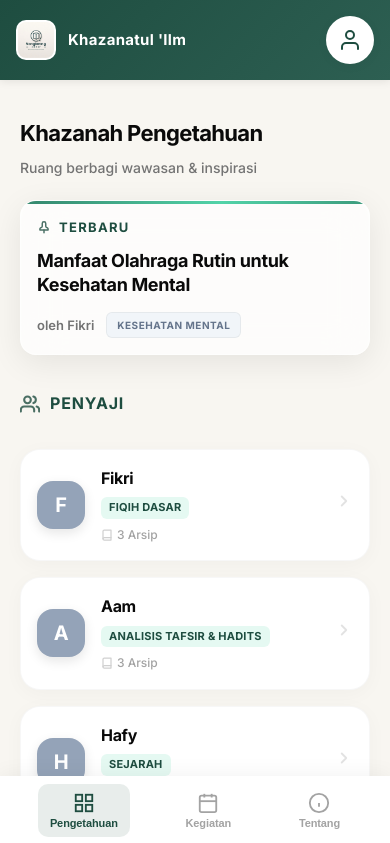
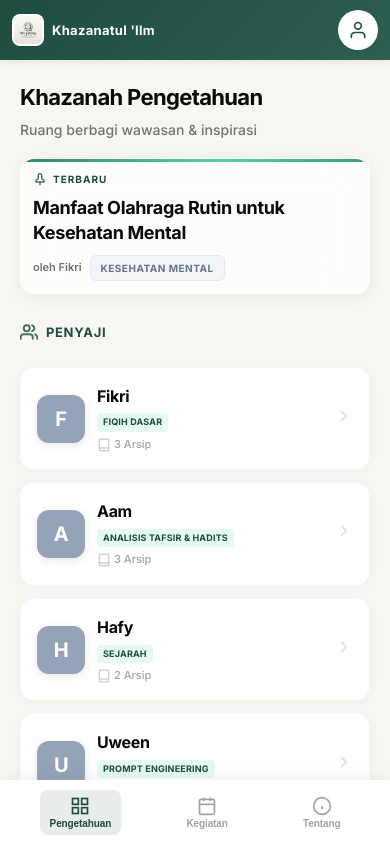
Before and after one commit to xiherzizi-byte/NS, a website: page index.html in a window 390 px wide. Shown: the top 843 px of the page. Drawn offline with nearby package versions, Linux system fonts and the light colour scheme; no server answers.

Commit message:
Improve mobile responsiveness across all pages - smaller typography, compact spacing, optimized for mobile devices

```diff
--- a/styles.css
+++ b/styles.css
@@ -26,24 +26,24 @@
     --text-light: #a3a3a3;
     /* Light gray */
 
-    /* Mobile-First Typography - Smaller sizes for mobile */
+    /* Mobile-First Typography - Optimized for mobile */
     --font: 'Inter', -apple-system, sans-serif;
-    --text-xl: 26px;
-    --text-lg: 18px;
-    --text-md: 16px;
-    --text-base: 15px;
-    --text-sm: 13px;
+    --text-xl: 20px;
+    --text-lg: 16px;
+    --text-md: 14px;
+    --text-base: 13px;
+    --text-sm: 12px;
 
     /* Compact Mobile Spacing */
-    --gap: 14px;
-    --gap-lg: 20px;
-    --pad: 16px;
-    --pad-lg: 24px;
+    --gap: 12px;
+    --gap-lg: 16px;
+    --pad: 12px;
+    --pad-lg: 16px;
 
     /* Modern Elements */
-    --radius: 16px;
-    --shadow: 0 2px 12px rgba(0, 0, 0, 0.04);
-    --nav-height: 68px;
+    --radius: 14px;
+    --shadow: 0 2px 8px rgba(0, 0, 0, 0.04);
+    --nav-height: 64px;
 }
 
 * {
@@ -73,8 +73,8 @@ body {
 
 .main {
     flex: 1;
-    padding-top: 24px;
-    padding-bottom: 100px;
+    padding-top: 16px;
+    padding-bottom: 80px;
     background: var(--bg);
 }
 
@@ -83,7 +83,7 @@ body {
    ========================================== */
 .header {
     background: linear-gradient(135deg, var(--primary), var(--primary-light));
-    padding: 16px 0;
+    padding: 10px 0;
     box-shadow: 0 2px 8px rgba(0, 0, 0, 0.08);
     position: sticky;
     top: 0;
@@ -103,29 +103,29 @@ body {
 .logo-container {
     display: flex;
     align-items: center;
-    gap: 12px;
+    gap: 8px;
 }
 
 .ns-logo-img {
-    width: 40px;
-    height: 40px;
+    width: 32px;
+    height: 32px;
     object-fit: contain;
-    border-radius: 10px;
+    border-radius: 8px;
     background: white;
     /* Give it a clean white base if it's not transparent */
     padding: 2px;
 }
 
 .app-name {
-    font-size: 15px;
+    font-size: 13px;
     font-weight: 700;
     color: white;
     letter-spacing: 0.3px;
 }
 
 .btn-login {
-    width: 48px;
-    height: 48px;
+    width: 40px;
+    height: 40px;
     border-radius: 100px;
     background: white;
     border: none;
@@ -136,6 +136,11 @@ body {
     box-shadow: var(--shadow);
     cursor: pointer;
     transition: transform 0.2s;
+}
+
+.btn-login svg {
+    width: 20px;
+    height: 20px;
 }
 
 .btn-login:active {
@@ -173,19 +178,19 @@ body {
 /* Modern Page Header */
 .page-header {
     margin-bottom: var(--gap-lg);
-    padding-top: 12px;
+    padding-top: 4px;
 }
 
 .page-title {
     font-size: var(--text-lg);
     font-weight: 700;
     color: var(--text);
-    margin: 0 0 6px 0;
+    margin: 0 0 4px 0;
     letter-spacing: -0.03em;
 }
 
 .page-subtitle {
-    font-size: var(--text-base);
+    font-size: var(--text-sm);
     color: var(--text-secondary);
     margin: 0;
     font-weight: 500;
@@ -204,9 +209,9 @@ body {
     backdrop-filter: blur(20px);
     -webkit-backdrop-filter: blur(20px);
     border-radius: var(--radius);
-    padding: var(--pad-lg);
+    padding: var(--pad);
     box-shadow:
-        0 8px 32px rgba(0, 0, 0, 0.08),
+        0 4px 16px rgba(0, 0, 0, 0.06),
         inset 0 1px 1px rgba(255, 255, 255, 0.9);
     border: 1px solid rgba(255, 255, 255, 0.5);
     position: relative;
@@ -238,15 +243,20 @@ body {
 }
 
 .featured-label {
-    font-size: var(--text-sm);
+    font-size: 10px;
     font-weight: 700;
     text-transform: uppercase;
     letter-spacing: 0.1em;
     color: var(--primary);
-    margin-bottom: 12px;
-    display: flex;
-    align-items: center;
-    gap: 8px;
+    margin-bottom: 8px;
+    display: flex;
+    align-items: center;
+    gap: 6px;
+}
+
+.featured-label svg {
+    width: 14px;
+    height: 14px;
 }
 
 .featured-label svg {
@@ -254,23 +264,23 @@ body {
 }
 
 .featured-title {
-    font-size: var(--text-lg);
+    font-size: var(--text-md);
     font-weight: 700;
-    line-height: 1.3;
+    line-height: 1.4;
     letter-spacing: -0.02em;
-    margin: 0 0 16px 0;
+    margin: 0 0 10px 0;
     color: var(--text);
 }
 
 .featured-meta {
     display: flex;
     align-items: center;
-    gap: 12px;
+    gap: 8px;
     flex-wrap: wrap;
 }
 
 .featured-presenter {
-    font-size: var(--text-sm);
+    font-size: 11px;
     font-weight: 600;
     color: var(--text-secondary);
 }
@@ -278,15 +288,15 @@ body {
 
 /* Section Header */
 .section-header {
-    margin: var(--gap-lg) 0 16px 0;
-    display: flex;
-    align-items: center;
-    gap: 10px;
+    margin: var(--gap-lg) 0 12px 0;
+    display: flex;
+    align-items: center;
+    gap: 8px;
     color: var(--primary);
 }
 
 .section-header h3 {
-    font-size: 16px;
+    font-size: 13px;
     font-weight: 800;
     margin: 0;
     letter-spacing: -0.01em;
@@ -295,6 +305,11 @@ body {
 }
 
 .section-header svg {
+    width: 18px;
+    height: 18px;
+}
+
+.section-header svg {
     opacity: 0.8;
 }
 
@@ -302,7 +317,7 @@ body {
 .presenters-list {
     display: grid;
     grid-template-columns: 1fr;
-    gap: 16px;
+    gap: 12px;
 }
 
 @media (min-width: 768px) {
@@ -314,11 +329,11 @@ body {
 .presenter-item {
     display: flex;
     align-items: center;
-    gap: 16px;
+    gap: 12px;
     background: var(--white);
-    padding: 20px;
-    border-radius: 20px;
-    box-shadow: 0 4px 20px rgba(0, 0, 0, 0.03);
+    padding: 14px;
+    border-radius: 14px;
+    box-shadow: 0 2px 12px rgba(0, 0, 0, 0.03);
     cursor: pointer;
     transition: all 0.3s cubic-bezier(0.4, 0, 0.2, 1);
     border: 1px solid rgba(0, 0, 0, 0.03);
@@ -331,18 +346,18 @@ body {
 }
 
 .presenter-item-avatar {
-    width: 56px;
-    height: 56px;
-    border-radius: 16px;
+    width: 44px;
+    height: 44px;
+    border-radius: 12px;
     display: flex;
     align-items: center;
     justify-content: center;
-    font-size: 22px;
+    font-size: 18px;
     font-weight: 800;
     color: white;
     flex-shrink: 0;
     letter-spacing: -0.02em;
-    box-shadow: 0 4px 12px rgba(0, 0, 0, 0.1);
+    box-shadow: 0 2px 8px rgba(0, 0, 0, 0.1);
 }
 
 .presenter-item-info {
@@ -350,25 +365,25 @@ body {
 }
 
 .presenter-item-name {
-    font-size: 17px;
+    font-size: 14px;
     font-weight: 700;
     color: var(--text);
-    margin: 0 0 6px 0;
+    margin: 0 0 4px 0;
     letter-spacing: -0.02em;
 }
 
 .presenter-meta-group {
     display: flex;
     flex-direction: column;
-    gap: 6px;
+    gap: 4px;
 }
 
 .presenter-role-tag {
-    font-size: 11px;
+    font-size: 9px;
     color: var(--primary);
     background: rgba(82, 211, 168, 0.15);
-    padding: 2px 8px;
-    border-radius: 6px;
+    padding: 2px 6px;
+    border-radius: 4px;
     font-weight: 700;
     width: fit-content;
     text-transform: uppercase;
@@ -376,12 +391,17 @@ body {
 }
 
 .presenter-material-badge {
-    font-size: 12px;
+    font-size: 11px;
     color: var(--text-light);
     font-weight: 500;
     display: flex;
     align-items: center;
-    gap: 4px;
+    gap: 3px;
+}
+
+.presenter-material-badge svg {
+    width: 14px;
+    height: 14px;
 }
 
 .presenter-material-badge svg {
@@ -404,19 +424,24 @@ body {
 .btn-back {
     display: inline-flex;
     align-items: center;
-    gap: 8px;
-    padding: 10px 18px;
+    gap: 6px;
+    padding: 8px 14px;
     background: white;
     border: 1px solid rgba(0, 0, 0, 0.08);
     border-radius: 100px;
     color: var(--text-secondary);
-    font-size: var(--text-sm);
+    font-size: 12px;
     font-weight: 600;
     font-family: var(--font);
     cursor: pointer;
-    margin-bottom: var(--gap-lg);
+    margin-bottom: var(--gap);
     transition: all 0.2s;
     box-shadow: var(--shadow);
+}
+
+.btn-back svg {
+    width: 18px;
+    height: 18px;
 }
 
 .btn-back:active {
@@ -431,21 +456,21 @@ body {
 .presenter-header-content {
     display: flex;
     align-items: center;
-    gap: 20px;
+    gap: 14px;
     background: white;
-    padding: var(--pad-lg);
+    padding: var(--pad);
     border-radius: var(--radius);
     box-shadow: var(--shadow);
 }
 
 .presenter-avatar-large {
-    width: 80px;
-    height: 80px;
-    border-radius: 20px;
+    width: 64px;
+    height: 64px;
+    border-radius: 16px;
     display: flex;
     align-items: center;
     justify-content: center;
-    font-size: 36px;
+    font-size: 28px;
     font-weight: 700;
     color: white;
     flex-shrink: 0;
@@ -454,26 +479,26 @@ body {
 }
 
 .presenter-name-large {
-    font-size: var(--text-xl);
+    font-size: var(--text-lg);
     font-weight: 700;
     color: var(--text);
-    margin: 0 0 8px 0;
+    margin: 0 0 6px 0;
     letter-spacing: -0.03em;
 }
 
 .presenter-role-large {
     display: inline-flex;
-    padding: 6px 14px;
+    padding: 4px 10px;
     border-radius: 100px;
-    font-size: var(--text-sm);
+    font-size: 11px;
     font-weight: 600;
     background: linear-gradient(135deg, var(--accent), #3fb890);
     color: white;
-    margin: 0 0 8px 0;
+    margin: 0 0 6px 0;
 }
 
 .presenter-materials-count {
-    font-size: var(--text-md);
+    font-size: var(--text-sm);
     color: var(--text-secondary);
     margin: 0;
     font-weight: 500;
@@ -540,7 +565,7 @@ body {
 .schedule-item {
     background: var(--white);
     border-radius: var(--radius);
-    padding: var(--pad);
+    padding: 12px;
     box-shadow: var(--shadow);
     position: relative;
     overflow: hidden;
@@ -626,59 +651,59 @@ body {
 }
 
 .s-date {
-    font-size: 13px;
+    font-size: 12px;
     color: var(--accent);
     font-weight: 700;
 }
 
 .s-time {
+    font-size: 11px;
+    color: var(--text-secondary);
+    font-weight: 500;
+}
+
+.schedule-title {
+    font-size: 15px;
+    font-weight: 800;
+    color: var(--text);
+    margin: 4px 0 10px 0;
+    letter-spacing: -0.02em;
+    line-height: 1.3;
+}
+
+.schedule-info-group {
+    display: flex;
+    flex-direction: column;
+    gap: 6px;
+    padding: 10px;
+    background: rgba(0, 0, 0, 0.02);
+    border-radius: 10px;
+    margin-bottom: 4px;
+}
+
+.schedule-meta {
+    display: flex;
+    flex-wrap: wrap;
+    gap: 10px;
+    align-items: center;
+}
+
+.schedule-presenter {
     font-size: 12px;
     color: var(--text-secondary);
-    font-weight: 500;
-}
-
-.schedule-title {
-    font-size: 18px;
-    font-weight: 800;
-    color: var(--text);
-    margin: 4px 0 12px 0;
-    letter-spacing: -0.02em;
-    line-height: 1.25;
-}
-
-.schedule-info-group {
-    display: flex;
-    flex-direction: column;
-    gap: 8px;
-    padding: 12px;
-    background: rgba(0, 0, 0, 0.02);
-    border-radius: 12px;
-    margin-bottom: 4px;
-}
-
-.schedule-meta {
-    display: flex;
-    flex-wrap: wrap;
-    gap: 10px;
-    align-items: center;
-}
-
-.schedule-presenter {
-    font-size: 13px;
-    color: var(--text-secondary);
     font-weight: 600;
     display: flex;
     align-items: center;
-    gap: 6px;
+    gap: 4px;
 }
 
 .schedule-location {
-    font-size: 12px;
+    font-size: 11px;
     font-weight: 500;
     color: var(--text-light);
     display: flex;
     align-items: center;
-    gap: 6px;
+    gap: 4px;
     line-height: 1.4;
 }
 
@@ -686,13 +711,15 @@ body {
 .schedule-location svg {
     opacity: 0.6;
     flex-shrink: 0;
+    width: 14px;
+    height: 14px;
 }
 
 .schedule-type {
     display: inline-flex;
-    padding: 3px 8px;
-    border-radius: 6px;
-    font-size: 11px;
+    padding: 2px 6px;
+    border-radius: 5px;
+    font-size: 9px;
     font-weight: 700;
     background: rgba(30, 77, 64, 0.08);
     color: var(--primary);
@@ -703,10 +730,10 @@ body {
 .schedule-status {
     display: inline-flex;
     align-items: center;
-    gap: 6px;
-    padding: 6px 14px;
+    gap: 4px;
+    padding: 4px 10px;
     border-radius: 100px;
-    font-size: 13px;
+    font-size: 11px;
     font-weight: 600;
     background: rgba(82, 211, 168, 0.1);
     color: var(--accent);
@@ -718,9 +745,9 @@ body {
 }
 
 .schedule-status::before {
-    content: '';
-    width: 6px;
-    height: 6px;
+    content: "";
+    width: 5px;
+    height: 5px;
     border-radius: 50%;
     background: currentColor;
 }
@@ -989,15 +1016,15 @@ body {
     display: flex;
     flex-direction: column;
     align-items: center;
-    gap: 3px;
-    padding: 8px 12px;
+    gap: 2px;
+    padding: 6px 10px;
     background: transparent;
     border: none;
     color: var(--text-light);
     cursor: pointer;
-    border-radius: 10px;
+    border-radius: 8px;
     transition: all 0.2s;
-    min-width: 60px;
+    min-width: 56px;
 }
 
 .nav-item.active {
@@ -1006,12 +1033,12 @@ body {
 }
 
 .nav-icon {
-    width: 22px;
-    height: 22px;
+    width: 20px;
+    height: 20px;
 }
 
 .nav-label {
-    font-size: 11px;
+    font-size: 10px;
     font-weight: 600;
     letter-spacing: -0.01em;
 }
```
